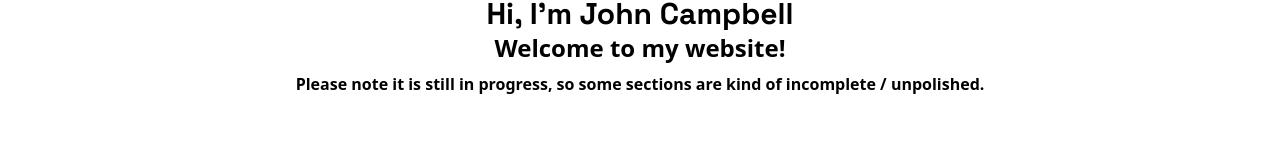
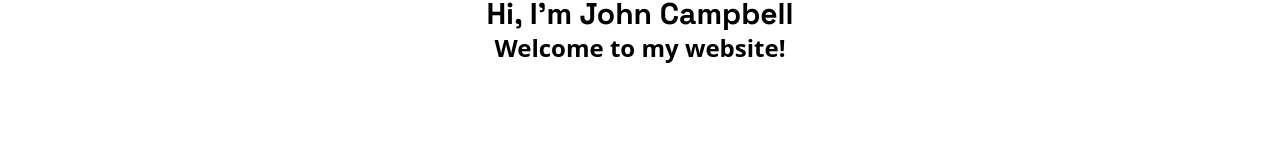
Before and after one commit to buzzinJohnnyBoi/john-campbell-dev-website, a Nuxt app: page / in a window 1280 px wide. Shown: the part 238-400 px from the top of the page. Built offline with nearby package versions, Linux system fonts and the light colour scheme.

Commit message:
fix small formatting things and change favicon

```diff
--- a/pages/experience.vue
+++ b/pages/experience.vue
@@ -207,9 +207,9 @@ useHead({
                 'My firewall / router is pfsense.',
                 'I have 2 Cisco Catalyst switches, which I have configured along with my router to have multiple VLANs.',
                 'I have a TrueNAS, which contains all important data as well as automatically backing up all VMs and containers.',
-                'UPS for power outages, so no downtime is experienced in the case of a power failure.',
+                'UPS for power outages, so no downtime is experieced in the case of a power failure.',
                 'I have 2 servers with hypervisors, 1 is a Quadnode, so in total I have 4 proxmox instances, and 1 XCP-np instance.',
-                'A High-Availability Proxmox experiecedcluster is configured, so even if multiple proxmox nodes fail, all VMs and containers migrate over.',
+                'A High-Availability Proxmox cluster is configured, so even if multiple proxmox nodes fail, all VMs and containers migrate over.',
                 'I host many web applications, (including this one), load balancers, password managers, notification servers and monitoring services.',
                 'How the hosting of websites work is a multi step process:',
                 '1) Cloudflare is configured to proxy traffic to my public IP for the given domain.',
--- a/pages/index.vue
+++ b/pages/index.vue
@@ -16,13 +16,7 @@ useHead({
       <h1 class="text-3xl text-center font-bold font-['Space_Grotesk']">
         Hi, I'm John Campbell
       </h1>
-      <h3 class="text-2xl text-center font-bold mb-2">
-        Welcome to my website!
-      </h3>
-      <h3 class="text-1xl text-center font-bold">
-        Please note it is still in progress, so some sections are kind of
-        incomplete / unpolished.
-      </h3>
+      <h3 class="text-2xl text-center font-bold">Welcome to my website!</h3>
       <div class="m-4"></div>
     </div>
   </div>
```
Also changed, not shown: 1 other file (tests, documents, lock files or other folders).
